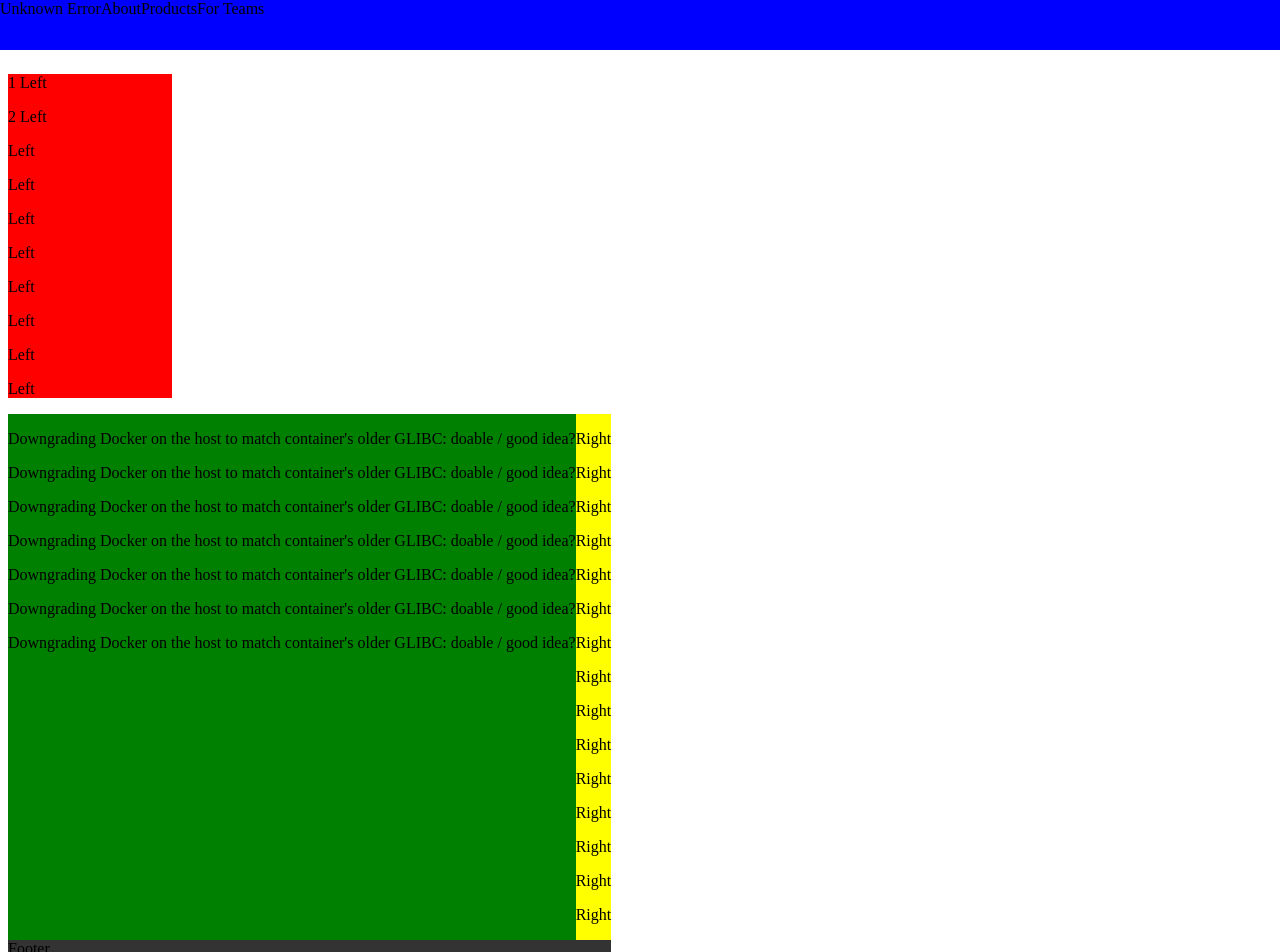
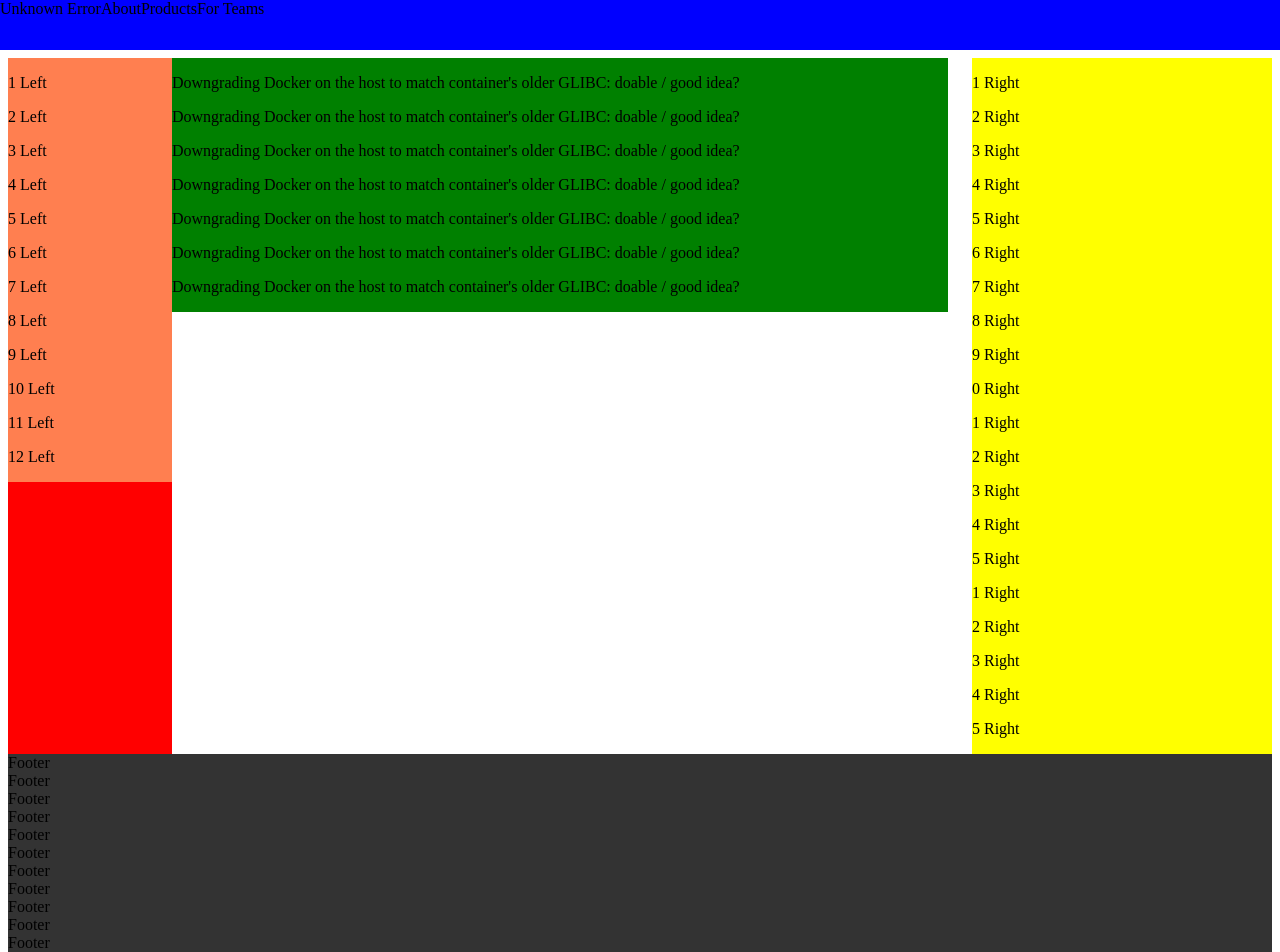
Before and after one commit to naruduru/unknownerror, a Vue app: page / in a window 1280 px wide. Shown: the top 952 px of the page. Built offline with nearby package versions, Linux system fonts and the light colour scheme.

Commit message:
기본레이아웃 완료 차후 작업 - scss 공통화 작업

```diff
--- a/package.json
+++ b/package.json
@@ -9,6 +9,8 @@
   },
   "dependencies": {
     "core-js": "^3.6.5",
+    "sass": "^1.55.0",
+    "sass-loader": "^10.3.1",
     "vue": "^3.0.0"
   },
   "devDependencies": {
--- a/src/App.vue
+++ b/src/App.vue
@@ -23,5 +23,11 @@ export default {
 body {
   padding-top: 50px;
   display: flex;
+  min-height: 100%;
+  flex-direction: column;
+}
+
+div {
+  display: block;
 }
 </style>
--- /dev/null
+++ b/src/assets/scss/variables.scss
@@ -0,0 +1 @@
+$global_width: 1264px;
--- a/src/components/Container.vue
+++ b/src/components/Container.vue
@@ -1,6 +1,8 @@
 <template>
-  <Left/>
-  <Content/>
+  <div class="container">
+    <Left/>
+    <Content/>
+  </div>
 </template>
 
 <script>
@@ -12,6 +14,14 @@ export default {
 }
 </script>
 
-<style scoped>
-
+<style lang="scss" scoped>
+@import "../assets/scss/variables.scss";
+.container {
+  display: flex;
+  position: relative;
+  flex: 1 0 auto;
+  width: 100%;
+  max-width: $global_width;
+  margin: 0 auto;
+}
 </style>
--- a/src/components/Content.vue
+++ b/src/components/Content.vue
@@ -1,39 +1,29 @@
 <template>
-  <div class="container">
-    <div class="column middle">
-      <p>Downgrading Docker on the host to match container's older GLIBC: doable / good idea?</p>
-      <p>Downgrading Docker on the host to match container's older GLIBC: doable / good idea?</p>
-      <p>Downgrading Docker on the host to match container's older GLIBC: doable / good idea?</p>
-      <p>Downgrading Docker on the host to match container's older GLIBC: doable / good idea?</p>
-      <p>Downgrading Docker on the host to match container's older GLIBC: doable / good idea?</p>
-      <p>Downgrading Docker on the host to match container's older GLIBC: doable / good idea?</p>
-      <p>Downgrading Docker on the host to match container's older GLIBC: doable / good idea?</p>
-    </div>
+  <div class="content">
+    <Middle/>
     <Right/>
   </div>
 </template>
 
 <script>
 import Right from "@/components/Right";
+import Middle from "@/components/Middle";
 export default {
   name: "Content",
-  components: {Right}
+  components: {Middle, Right}
 }
 </script>
 
 <style scoped>
-.container {
-  display: flex;
-  position: relative;
-  width: 100%;
-  max-width: 1264px;
-  flex: 1 0 auto;
+.content {
+  width: calc(100% - 164px);
+  max-width: 1100px;
+  margin: 0 auto;
 }
 
-.column {
-}
-
-.column.middle {
-  background-color: green;
+@media screen and (max-width: 640px){
+  .content {
+    width: 100%;
+  }
 }
 </style>
--- a/src/components/Footer.vue
+++ b/src/components/Footer.vue
@@ -1,11 +1,25 @@
 <template>
   <div class="footer">
+    <div class="site-footer--container">
       <ul>
         <li>Footer</li>
         <li>Footer</li>
         <li>Footer</li>
         <li>Footer</li>
+        <li>Footer</li>
+        <li>Footer</li>
+        <li>Footer</li>
+        <li>Footer</li>
+        <li>Footer</li>
+        <li>Footer</li>
+        <li>Footer</li>
+        <li>Footer</li>
+        <li>Footer</li>
+        <li>Footer</li>
+        <li>Footer</li>
+        <li>Footer</li>
       </ul>
+    </div>
   </div>
 </template>
 
@@ -15,8 +29,10 @@ export default {
 }
 </script>
 
-<style scoped>
-footer {
+<style lang="scss" scoped>
+@import "../assets/scss/variables.scss";
+
+.footer {
   display: block;
 }
 
@@ -28,4 +44,13 @@ ul {
   background-color: #333;
   width: 100%;
 }
+
+.site-footer--container {
+  max-width: $global_width;
+  width: 100%;
+  margin: 0 auto;
+  display: flex;
+  flex-flow: row wrap;
+}
+
 </style>
--- a/src/components/Left.vue
+++ b/src/components/Left.vue
@@ -1,15 +1,21 @@
 <template>
-  <div class="column left-side">
-    <p>1 Left</p>
-    <p>2 Left</p>
-    <p>Left</p>
-    <p>Left</p>
-    <p>Left</p>
-    <p>Left</p>
-    <p>Left</p>
-    <p>Left</p>
-    <p>Left</p>
-    <p>Left</p>
+  <div class="left-side">
+    <div class="left-side--sticky-container">
+      <nav class="left-side-nav">
+        <p>1 Left</p>
+        <p>2 Left</p>
+        <p>3 Left</p>
+        <p>4 Left</p>
+        <p>5 Left</p>
+        <p>6 Left</p>
+        <p>7 Left</p>
+        <p>8 Left</p>
+        <p>9 Left</p>
+        <p>10 Left</p>
+        <p>11 Left</p>
+        <p>12 Left</p>
+      </nav>
+    </div>
   </div>
 </template>
 
@@ -20,12 +26,31 @@ export default {
 </script>
 
 <style scoped>
-.column {
-}
-
-.column.left-side {
+.left-side {
   width: 164px;
   flex-shrink: 0;
   background-color: red;
+  z-index: 1000;
+  position: relative !important;
+}
+
+@media screen and (max-width: 640px) {
+  .left-side {
+    display: none;
+  }
+}
+
+.left-side--sticky-container {
+  position: sticky;
+  width: auto;
+  overflow-y: auto;
+  background-color: coral;
+  max-height: calc(100vh - 50px);
+  top: 50px;
+}
+
+
+.left-side-nav {
+  display: block;
 }
 </style>
--- /dev/null
+++ b/src/components/Middle.vue
@@ -0,0 +1,35 @@
+<template>
+  <div class="middle">
+    <p>Downgrading Docker on the host to match container's older GLIBC: doable / good idea?</p>
+    <p>Downgrading Docker on the host to match container's older GLIBC: doable / good idea?</p>
+    <p>Downgrading Docker on the host to match container's older GLIBC: doable / good idea?</p>
+    <p>Downgrading Docker on the host to match container's older GLIBC: doable / good idea?</p>
+    <p>Downgrading Docker on the host to match container's older GLIBC: doable / good idea?</p>
+    <p>Downgrading Docker on the host to match container's older GLIBC: doable / good idea?</p>
+    <p>Downgrading Docker on the host to match container's older GLIBC: doable / good idea?</p>
+  </div>
+</template>
+
+<script>
+export default {
+  name: "Middle"
+}
+</script>
+
+<style scoped>
+.middle {
+  width: calc(100% - 300px - 24px);
+  float: left;
+  background-color: green;
+}
+
+@media screen and (max-width: 980px) {
+  .middle {
+    width: 100%;
+    float: none;
+    background-color: pink;
+  }
+}
+
+
+</style>
--- a/src/components/Right.vue
+++ b/src/components/Right.vue
@@ -1,20 +1,25 @@
 <template>
-  <div class="column right-side">
-    <p>Right</p>
-    <p>Right</p>
-    <p>Right</p>
-    <p>Right</p>
-    <p>Right</p>
-    <p>Right</p>
-    <p>Right</p>
-    <p>Right</p>
-    <p>Right</p>
-    <p>Right</p>
-    <p>Right</p>
-    <p>Right</p>
-    <p>Right</p>
-    <p>Right</p>
-    <p>Right</p>
+  <div class="right-side">
+    <p>1 Right</p>
+    <p>2 Right</p>
+    <p>3 Right</p>
+    <p>4 Right</p>
+    <p>5 Right</p>
+    <p>6 Right</p>
+    <p>7 Right</p>
+    <p>8 Right</p>
+    <p>9 Right</p>
+    <p>0 Right</p>
+    <p>1 Right</p>
+    <p>2 Right</p>
+    <p>3 Right</p>
+    <p>4 Right</p>
+    <p>5 Right</p>
+    <p>1 Right</p>
+    <p>2 Right</p>
+    <p>3 Right</p>
+    <p>4 Right</p>
+    <p>5 Right</p>
   </div>
 </template>
 
@@ -25,10 +30,19 @@ export default {
 </script>
 
 <style scoped>
-.column {
+.right-side {
+  float: right;
+  width: 300px;
+  background-color: yellow;
 }
 
-.column.right-side {
-  background-color: yellow;
+@media screen and (max-width: 980px) {
+  .right-side {
+    float: none;
+    clear: both;
+    width: 100%;
+    margin: 0 auto;
+    background-color: aqua;
+  }
 }
 </style>
```
Also changed, not shown: 1 other file (tests, documents, lock files or other folders). Lines whose indentation alone changed are shown as unchanged.
